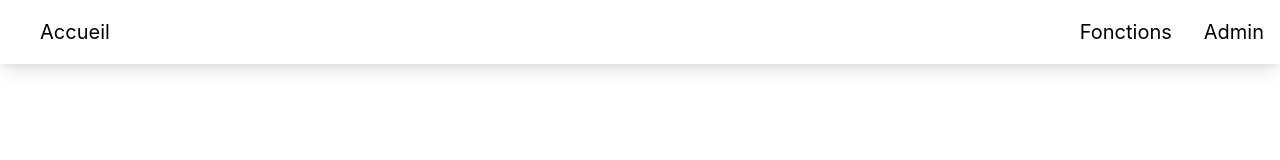
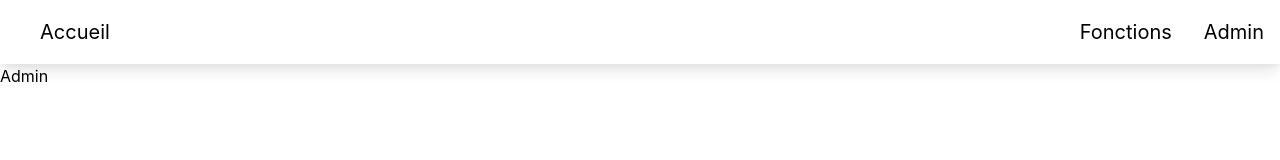
Before and after one commit to NicolasD09/moovapps_doc, a Nuxt app: page /admin in a window 1280 px wide. Shown: the top 160 px of the page. Built offline with nearby package versions, Linux system fonts and the light colour scheme.

Commit message:
admin page

```diff
--- /dev/null
+++ b/pages/admin/index.vue
@@ -0,0 +1,15 @@
+<template>
+  <div>
+    <h1>Admin</h1>
+  </div>
+</template>
+
+<script>
+export default {
+
+}
+</script>
+
+<style>
+
+</style>
```
